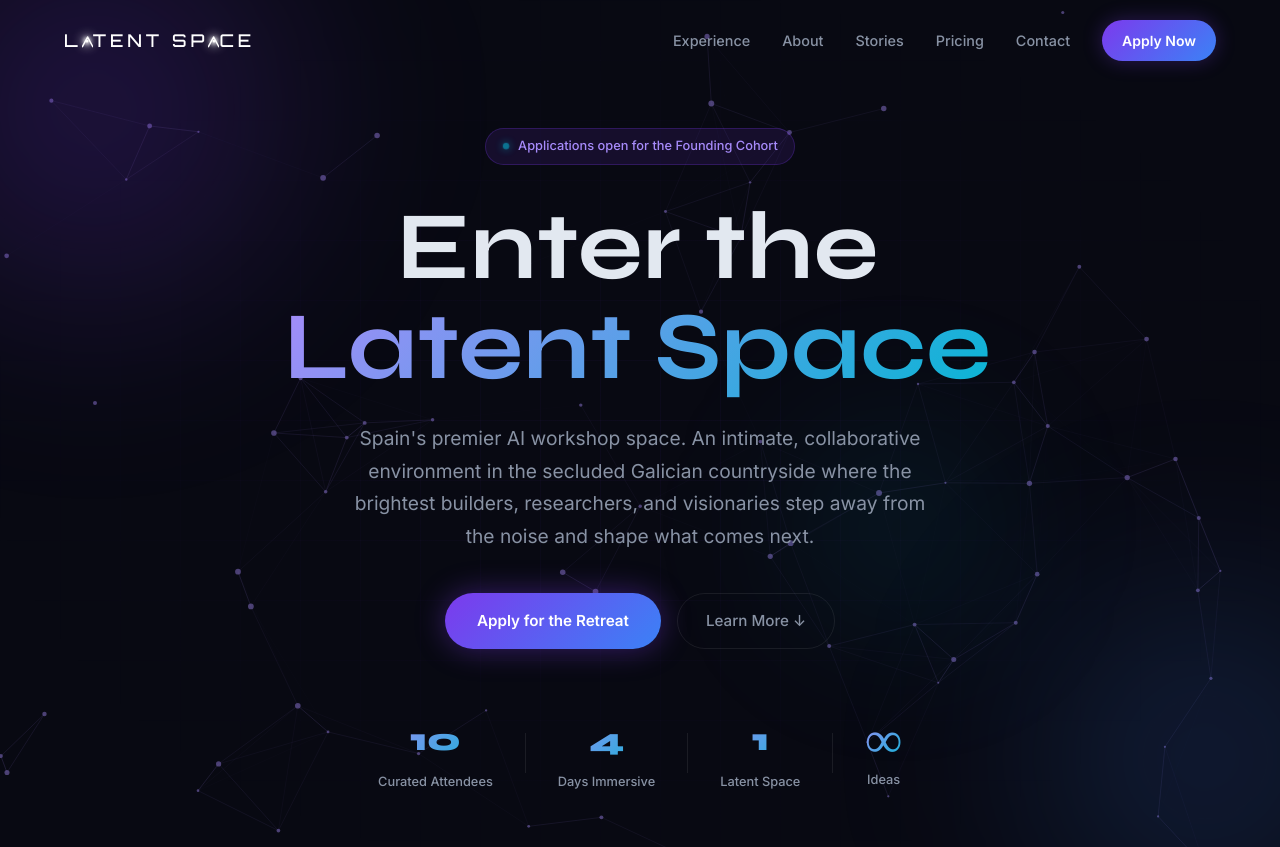
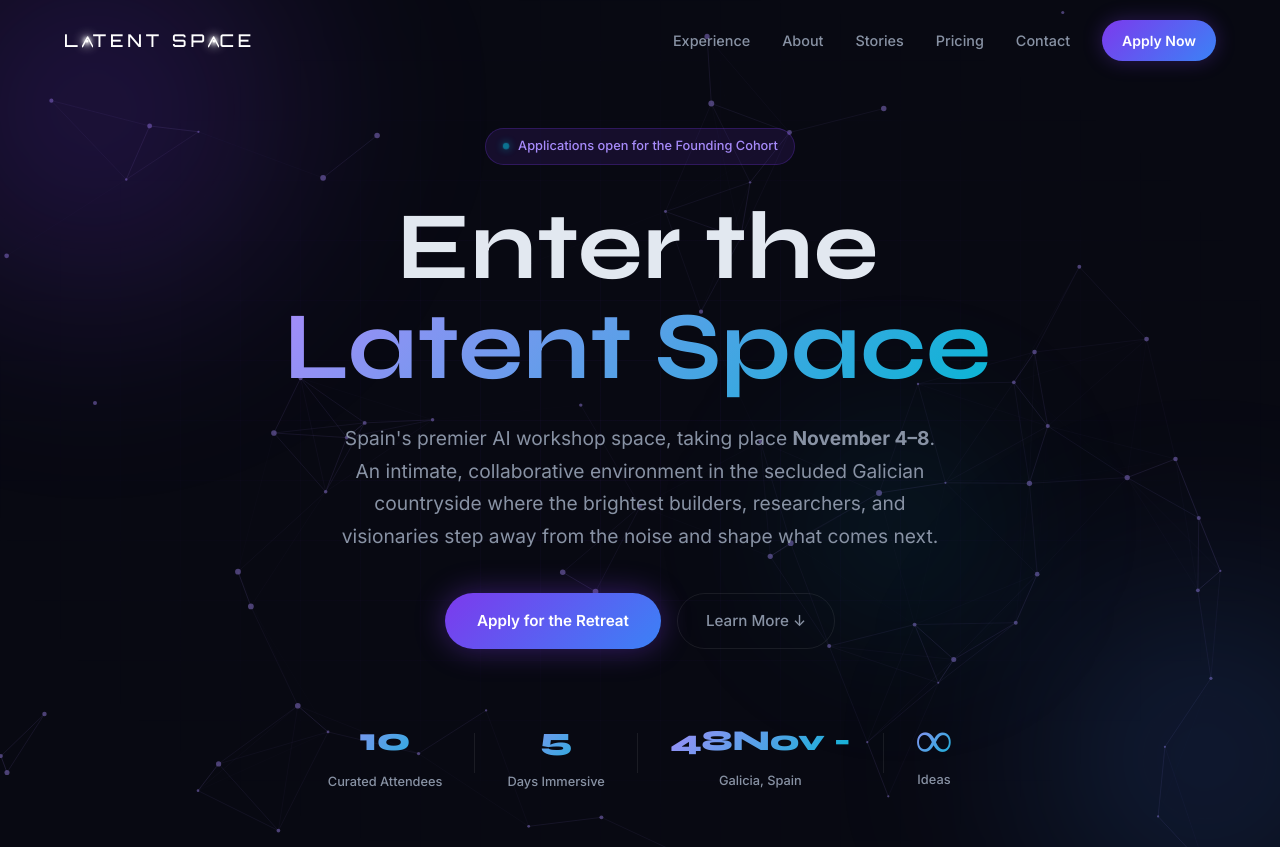
Before and after one commit to FungithefungusOG/Latent-Space-, a Next.js app: page / in a window 1280 px wide. Shown: the top 847 px of the page. Built offline with nearby package versions, Linux system fonts and the light colour scheme.

Commit message:
UI: Add November 4-8 dates to Hero and Pricing sections

```diff
--- a/components/Hero.tsx
+++ b/components/Hero.tsx
@@ -96,7 +96,7 @@ export default function Hero() {
           </span>
         </h1>
         <p className="hero-subtitle">
-          Spain&apos;s premier AI workshop space. An intimate, collaborative environment in the secluded Galician countryside where the brightest builders, researchers, and visionaries step away from the noise and shape what comes next.
+          Spain&apos;s premier AI workshop space, taking place <strong>November 4–8</strong>. An intimate, collaborative environment in the secluded Galician countryside where the brightest builders, researchers, and visionaries step away from the noise and shape what comes next.
         </p>
         <div className="hero-actions">
           <a
@@ -112,9 +112,9 @@ export default function Hero() {
         <div className="hero-stats" ref={statsRef}>
           <div className="stat"><span className="stat-num">10</span><span className="stat-label">Curated Attendees</span></div>
           <div className="stat-divider"></div>
-          <div className="stat"><span className="stat-num">4</span><span className="stat-label">Days Immersive</span></div>
+          <div className="stat"><span className="stat-num">5</span><span className="stat-label">Days Immersive</span></div>
           <div className="stat-divider"></div>
-          <div className="stat"><span className="stat-num">1</span><span className="stat-label">Latent Space</span></div>
+          <div className="stat"><span className="stat-num" style={{ fontSize: '1.8rem', paddingTop: '0.2rem' }}>Nov 4-8</span><span className="stat-label">Galicia, Spain</span></div>
           <div className="stat-divider"></div>
           <div className="stat"><span className="stat-inf" style={{ fontFamily: 'serif' }}>∞</span><span className="stat-label">Ideas</span></div>
         </div>
--- a/components/Pricing.tsx
+++ b/components/Pricing.tsx
@@ -12,7 +12,7 @@ export default function Pricing() {
             <div className="pricing-badge">All-Inclusive</div>
             <div className="pricing-tier">Latent Space Pass</div>
             <div className="pricing-price">€400</div>
-            <div className="pricing-note">per person · all-inclusive</div>
+            <div className="pricing-note">per person · all-inclusive · Nov 4-8</div>
             <ul className="pricing-features">
               <li>✓ Full retreat access (5 days, 4 nights)</li>
               <li>✓ All sessions &amp; workshops</li>
```
